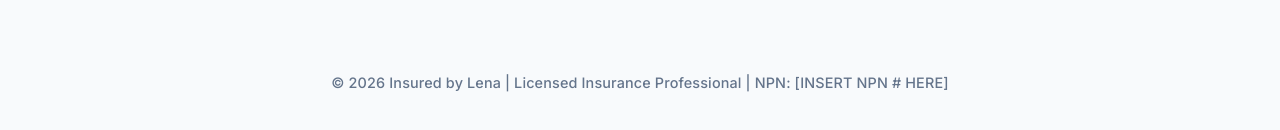
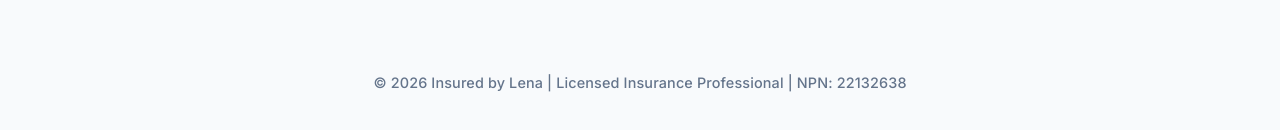
Before and after one commit to hiltylena-dot/insuredbylena-site, a plain HTML site: page index.html in a window 1280 px wide. Shown: the part 4404-4534 px from the top of the page. Drawn offline with nearby package versions, Linux system fonts and the light colour scheme.

Commit message:
Add NPN to footer

```diff
--- a/index.html
+++ b/index.html
@@ -319,7 +319,7 @@
     </main>
 
     <footer class="site-footer">
-      <p class="footer-line">© <span id="year"></span> Insured by Lena | Licensed Insurance Professional | NPN: [INSERT NPN # HERE]</p>
+      <p class="footer-line">© <span id="year"></span> Insured by Lena | Licensed Insurance Professional | NPN: 22132638</p>
     </footer>
 
     <div class="sticky-contact-bar" role="contentinfo" aria-label="Quick contact">
```
